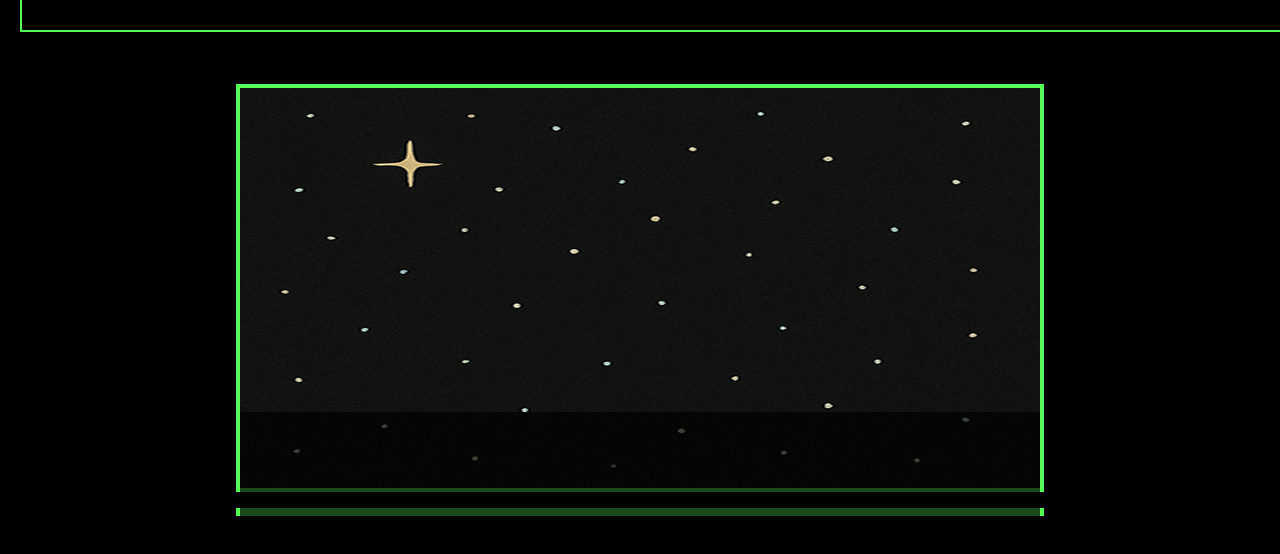
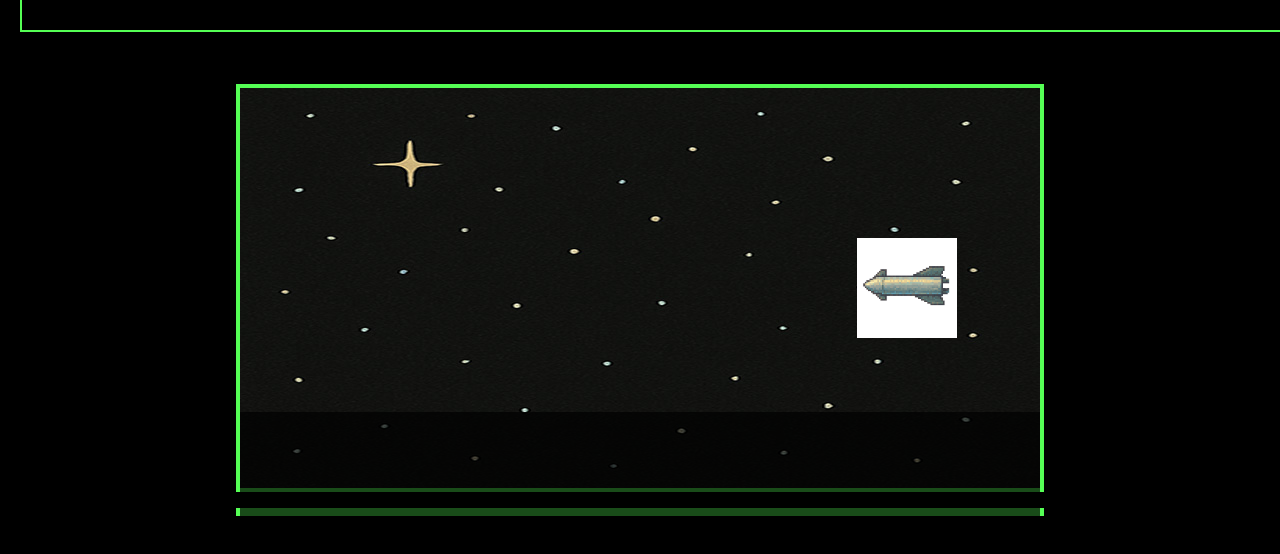
Before and after one commit to UsagiAkimbo/the-long-road-home, a plain HTML site: page index.html in a window 1280 px wide. Shown: the part 112-666 px from the top of the page. Drawn offline with Linux system fonts and the light colour scheme.

Commit message:
Update style.css

```diff
--- a/style.css
+++ b/style.css
@@ -40,7 +40,7 @@ body {
 #ship {
     width: 100px; /* 50% scale of assumed 200x200px starship.png */
     height: 100px;
-    background: url('assets/starship.png') no-repeat center/contain;
+    background: url('assets/starship.jpg') no-repeat center/contain;
     background-color: transparent; /* Ensure transparency */
     position: absolute;
     left: 666.5px; /* Center of right-hand third (533–800px) */
```
